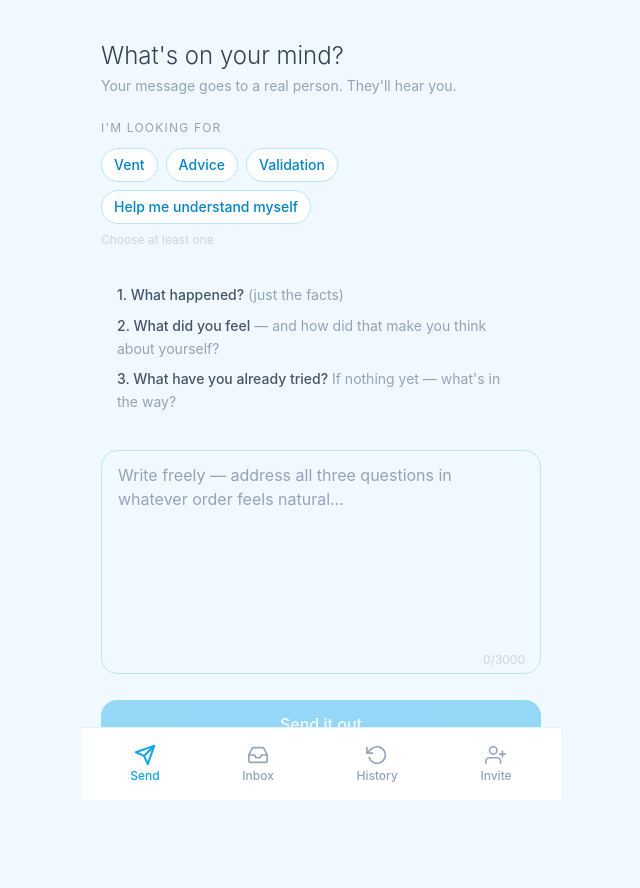
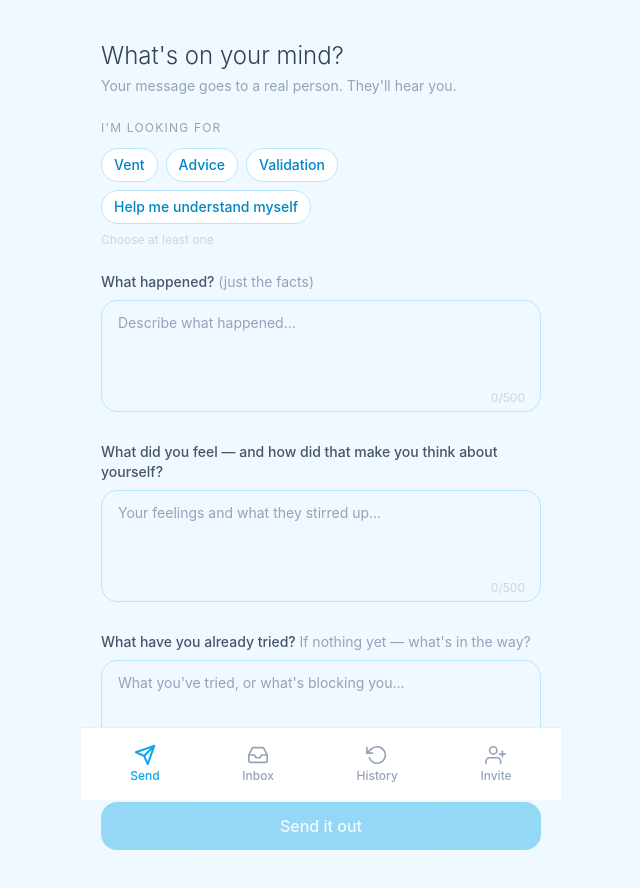
Before and after one commit to aliciagu333/Heard, a Next.js app: page /app/send in a window 1280 px wide. Shown: the top 888 px of the page, without its empty margins (319-959 px from the left). Before the commit the page ends 844 px from the top, so only its background shows below. Built offline with nearby package versions, Linux system fonts and the light colour scheme.

Commit message:
fix inbox clearing, 3-question send form, force-dynamic inbox

```diff
--- a/app/api/respond/route.js
+++ b/app/api/respond/route.js
@@ -1,7 +1,7 @@
 import { NextResponse } from 'next/server';
 import { createClient } from '@/lib/supabase-server';
 import { createServiceClient } from '@/lib/supabase-server';
-import { checkLimit, incrementCount, addBonus } from '@/lib/dailyLimit';
+import { incrementCount, addBonus } from '@/lib/dailyLimit';
 
 export async function POST(request) {
   try {
@@ -37,12 +37,6 @@ export async function POST(request) {
 
     if (response.messages?.status === 'responded') {
       return NextResponse.json({ error: 'Already responded.' }, { status: 409 });
-    }
-
-    // ── Check responder's daily limit ────────────────────────────────────────
-    const { allowed } = await checkLimit(supabase, user.id);
-    if (!allowed) {
-      return NextResponse.json({ limitReached: true }, { status: 200 });
     }
 
     const finalContent = editedContent?.trim() || response.ai_draft;
--- a/app/app/inbox/InboxClient.js
+++ b/app/app/inbox/InboxClient.js
@@ -1,6 +1,7 @@
 'use client';
 
 import { useState } from 'react';
+import { useRouter } from 'next/navigation';
 import DailyLimitBanner from '@/components/DailyLimitBanner';
 
 const TAG_LABELS = {
@@ -39,6 +40,7 @@ function ResponseSection({ emoji, label, content, bg }) {
 }
 
 export default function InboxClient({ items }) {
+  const router = useRouter();
   const [editing, setEditing] = useState(false);
   const [editedDraft, setEditedDraft] = useState('');
   const [sending, setSending] = useState(false);
@@ -92,6 +94,7 @@ export default function InboxClient({ items }) {
     if (data.limitReached) { setLimitReached(true); return; }
     if (!res.ok) { setError(data.error || 'Something went wrong.'); return; }
     setSent(true);
+    router.refresh();
   }
 
   function startEditing() {
--- a/app/app/inbox/page.js
+++ b/app/app/inbox/page.js
@@ -1,5 +1,7 @@
 import { createClient } from '@/lib/supabase-server';
 import InboxClient from './InboxClient';
+
+export const dynamic = 'force-dynamic';
 
 export default async function InboxPage() {
   const supabase = await createClient();
--- a/app/app/send/page.js
+++ b/app/app/send/page.js
@@ -11,10 +11,12 @@ const TAGS = [
   { id: 'understand', label: 'Help me understand myself' },
 ];
 
-const MAX_CHARS = 3000;
+const MAX_CHARS = 500;
 
 export default function SendPage() {
-  const [content, setContent] = useState('');
+  const [q1, setQ1] = useState('');
+  const [q2, setQ2] = useState('');
+  const [q3, setQ3] = useState('');
   const [selectedTags, setSelectedTags] = useState([]);
   const [loading, setLoading] = useState(false);
   const [error, setError] = useState('');
@@ -30,14 +32,16 @@ export default function SendPage() {
 
   async function handleSubmit(e) {
     e.preventDefault();
-    if (!content.trim() || !selectedTags.length) return;
+    if (!q1.trim() || !q2.trim() || !q3.trim() || !selectedTags.length) return;
     setLoading(true);
     setError('');
+
+    const content = `WHAT HAPPENED: ${q1.trim()}\n\nWHAT I FELT: ${q2.trim()}\n\nWHAT I'VE TRIED: ${q3.trim()}`;
 
     const res = await fetch('/api/screen', {
       method: 'POST',
       headers: { 'Content-Type': 'application/json' },
-      body: JSON.stringify({ content: content.trim(), intent_tags: selectedTags }),
+      body: JSON.stringify({ content, intent_tags: selectedTags }),
     });
 
     const data = await res.json();
@@ -63,15 +67,19 @@ export default function SendPage() {
     );
   }
 
+  const canSubmit = q1.trim() && q2.trim() && q3.trim() && selectedTags.length && !loading;
+
   return (
     <>
       {crisis && <CrisisOverlay onClose={() => setCrisis(false)} />}
-      <div className="px-5 pt-6 space-y-6">
+      <div className="px-5 pt-6 space-y-6 pb-8">
         <div>
           <h1 className="text-2xl font-light text-slate-700">What&apos;s on your mind?</h1>
           <p className="text-slate-400 text-sm mt-1">Your message goes to a real person. They&apos;ll hear you.</p>
         </div>
-        <form onSubmit={handleSubmit} className="space-y-5">
+        <form onSubmit={handleSubmit} className="space-y-6">
+
+          {/* Tag selector */}
           <div>
             <p className="text-xs uppercase tracking-widest text-slate-400 mb-3">I&apos;m looking for</p>
             <div className="flex flex-wrap gap-2">
@@ -84,21 +92,61 @@ export default function SendPage() {
             </div>
             {!selectedTags.length && <p className="text-xs text-slate-300 mt-2">Choose at least one</p>}
           </div>
-          <div className="rounded-2xl bg-sky-50 p-4 space-y-2">
-            <p className="text-sm leading-relaxed"><span className="font-medium text-slate-600">1. What happened?</span> <span className="text-slate-400">(just the facts)</span></p>
-            <p className="text-sm leading-relaxed"><span className="font-medium text-slate-600">2. What did you feel</span> <span className="text-slate-400">— and how did that make you think about yourself?</span></p>
-            <p className="text-sm leading-relaxed"><span className="font-medium text-slate-600">3. What have you already tried?</span> <span className="text-slate-400">If nothing yet — what&apos;s in the way?</span></p>
+
+          {/* Q1 */}
+          <div className="space-y-2">
+            <label className="block text-sm font-medium text-slate-600">
+              What happened? <span className="font-normal text-slate-400">(just the facts)</span>
+            </label>
+            <div className="relative">
+              <textarea
+                className="input resize-none h-28 text-sm"
+                placeholder="Describe what happened…"
+                value={q1}
+                onChange={(e) => setQ1(e.target.value.slice(0, MAX_CHARS))}
+                required
+              />
+              <span className="absolute bottom-3 right-4 text-xs text-slate-300">{q1.length}/{MAX_CHARS}</span>
+            </div>
           </div>
-          <div className="relative">
-            <textarea className="input resize-none h-56"
-              placeholder="Write freely — address all three questions in whatever order feels natural…"
-              value={content}
-              onChange={(e) => setContent(e.target.value.slice(0, MAX_CHARS))}
-              required />
-            <span className="absolute bottom-3 right-4 text-xs text-slate-300">{content.length}/{MAX_CHARS}</span>
+
+          {/* Q2 */}
+          <div className="space-y-2">
+            <label className="block text-sm font-medium text-slate-600">
+              What did you feel — and how did that make you think about yourself?
+            </label>
+            <div className="relative">
+              <textarea
+                className="input resize-none h-28 text-sm"
+                placeholder="Your feelings and what they stirred up…"
+                value={q2}
+                onChange={(e) => setQ2(e.target.value.slice(0, MAX_CHARS))}
+                required
+              />
+              <span className="absolute bottom-3 right-4 text-xs text-slate-300">{q2.length}/{MAX_CHARS}</span>
+            </div>
           </div>
+
+          {/* Q3 */}
+          <div className="space-y-2">
+            <label className="block text-sm font-medium text-slate-600">
+              What have you already tried? <span className="font-normal text-slate-400">If nothing yet — what&apos;s in the way?</span>
+            </label>
+            <div className="relative">
+              <textarea
+                className="input resize-none h-28 text-sm"
+                placeholder="What you've tried, or what's blocking you…"
+                value={q3}
+                onChange={(e) => setQ3(e.target.value.slice(0, MAX_CHARS))}
+                required
+              />
+              <span className="absolute bottom-3 right-4 text-xs text-slate-300">{q3.length}/{MAX_CHARS}</span>
+            </div>
+          </div>
+
           {error && <p className="text-rose-400 text-sm">{error}</p>}
-          <button type="submit" className="btn-primary w-full" disabled={loading || !content.trim() || !selectedTags.length}>
+
+          <button type="submit" className="btn-primary w-full" disabled={!canSubmit}>
             {loading ? 'Sending…' : 'Send it out'}
           </button>
         </form>
```
